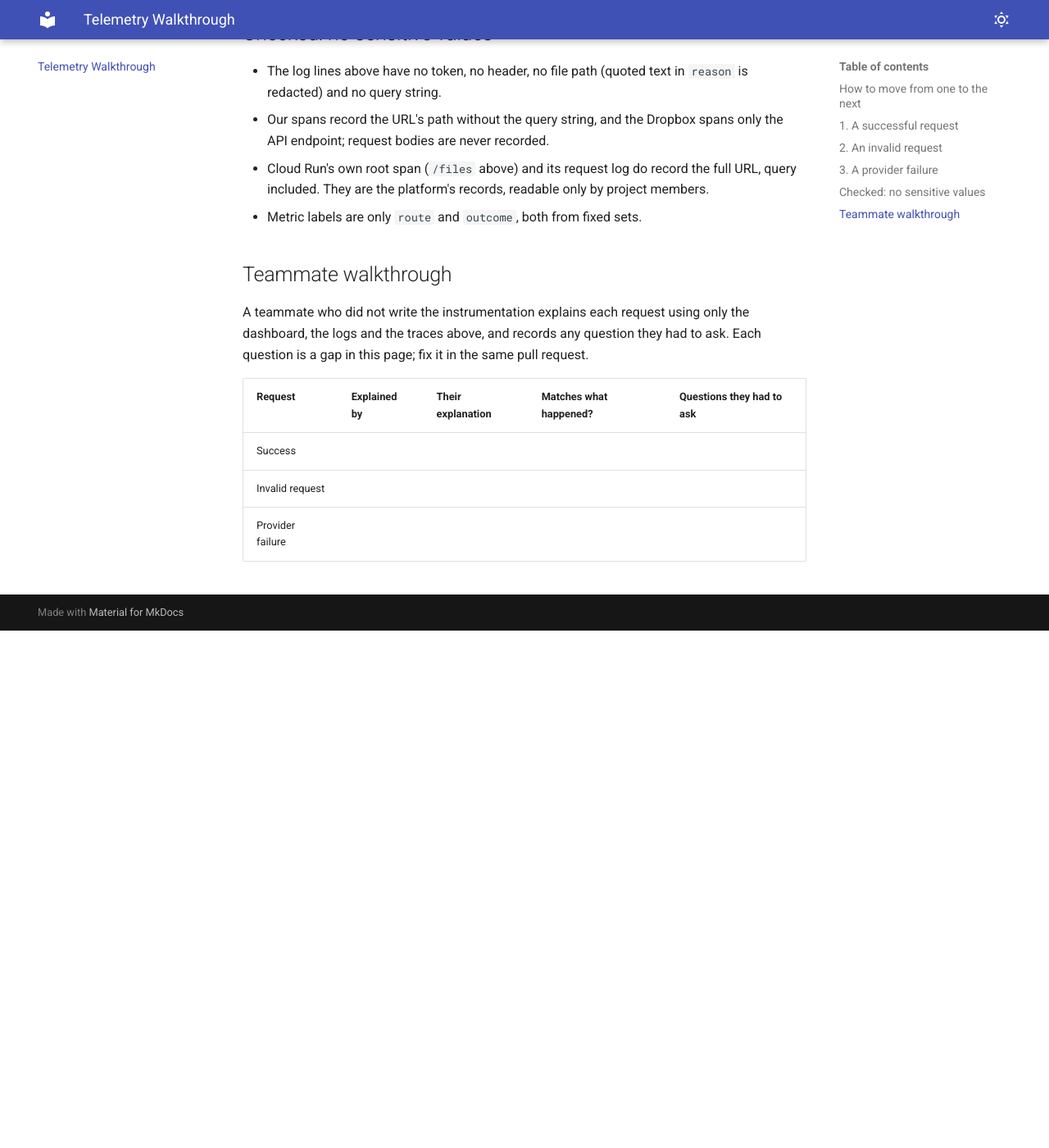
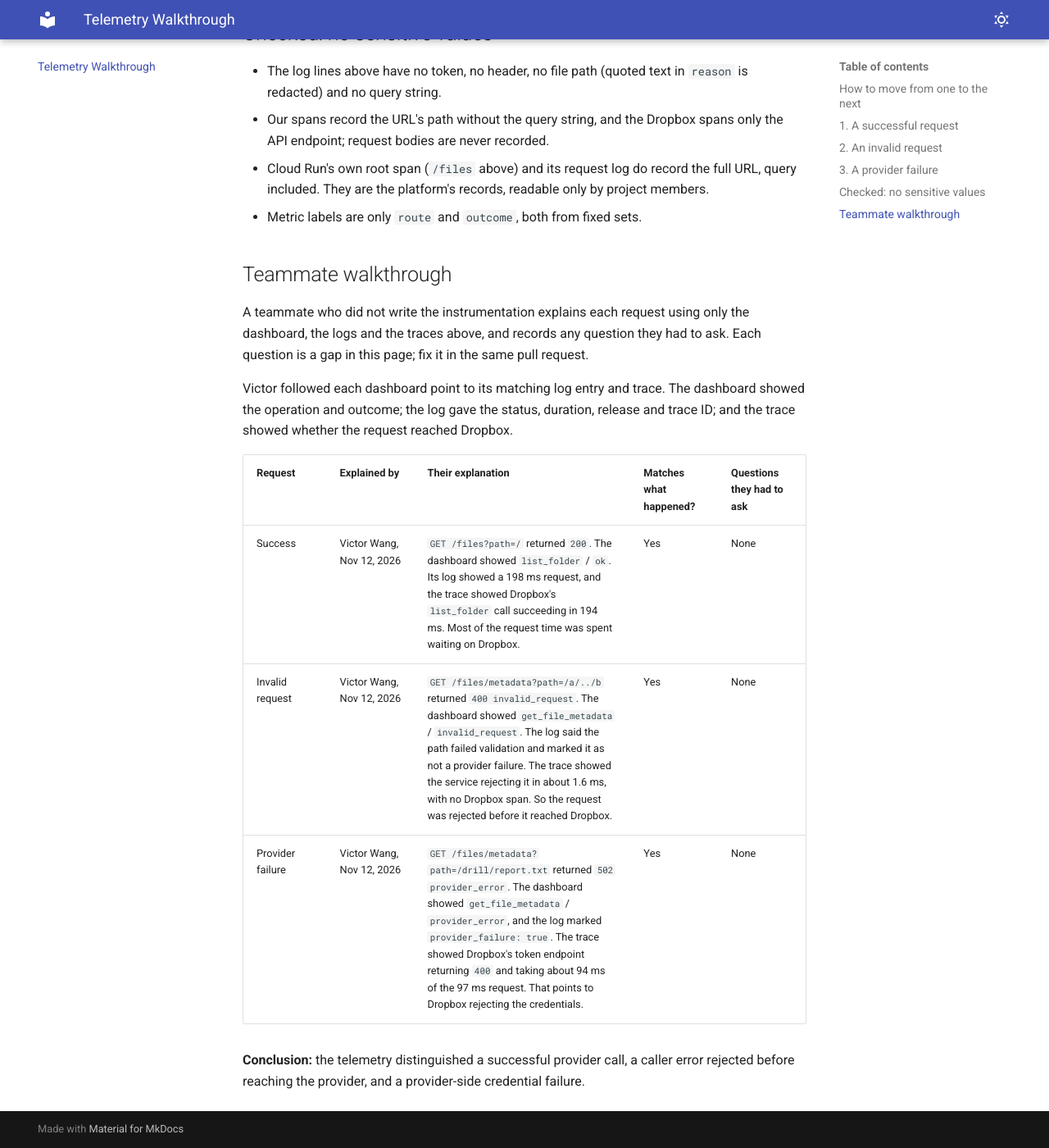
Before and after one commit to Shreyas191/OSPSD-Team-3, an MkDocs documentation site: the page built from docs/telemetry-walkthrough.md, in a window 1280 px wide and 1400 px high, scrolled down 3402 px. Shown: the whole window at 82% size. Built offline with MkDocs 1.6.1 and Material for MkDocs 9.7.7, drawn with Linux system fonts in a browser that asks for light colours; before the commit the page ends 4171 px from its top, so only the background shows below that.

Commit message:
docs: record the teammate walkthrough of the telemetry (rubric 15.3)
A teammate who did not write the instrumentation explains the successful
request, the invalid request and the provider failure from the dashboard,
the log entry and the trace of each.

```diff
--- a/docs/telemetry-walkthrough.md
+++ b/docs/telemetry-walkthrough.md
@@ -108,8 +108,12 @@ gcloud logging read 'resource.type="cloud_run_revision" AND resource.labels.serv
 
 A teammate who did not write the instrumentation explains each request using only the dashboard, the logs and the traces above, and records any question they had to ask. Each question is a gap in this page; fix it in the same pull request.
 
+Victor followed each dashboard point to its matching log entry and trace. The dashboard showed the operation and outcome; the log gave the status, duration, release and trace ID; and the trace showed whether the request reached Dropbox.
+
 | Request | Explained by | Their explanation | Matches what happened? | Questions they had to ask |
 |---|---|---|---|---|
-| Success | | | | |
-| Invalid request | | | | |
-| Provider failure | | | | |
+| Success | Victor Wang, Nov 12, 2026 | `GET /files?path=/` returned `200`. The dashboard showed `list_folder` / `ok`. Its log showed a 198 ms request, and the trace showed Dropbox's `list_folder` call succeeding in 194 ms. Most of the request time was spent waiting on Dropbox. | Yes | None |
+| Invalid request | Victor Wang, Nov 12, 2026 | `GET /files/metadata?path=/a/../b` returned `400 invalid_request`. The dashboard showed `get_file_metadata` / `invalid_request`. The log said the path failed validation and marked it as not a provider failure. The trace showed the service rejecting it in about 1.6 ms, with no Dropbox span. So the request was rejected before it reached Dropbox. | Yes | None |
+| Provider failure | Victor Wang, Nov 12, 2026 | `GET /files/metadata?path=/drill/report.txt` returned `502 provider_error`. The dashboard showed `get_file_metadata` / `provider_error`, and the log marked `provider_failure: true`. The trace showed Dropbox's token endpoint returning `400` and taking about 94 ms of the 97 ms request. That points to Dropbox rejecting the credentials. | Yes | None |
+
+**Conclusion:** the telemetry distinguished a successful provider call, a caller error rejected before reaching the provider, and a provider-side credential failure.
```
